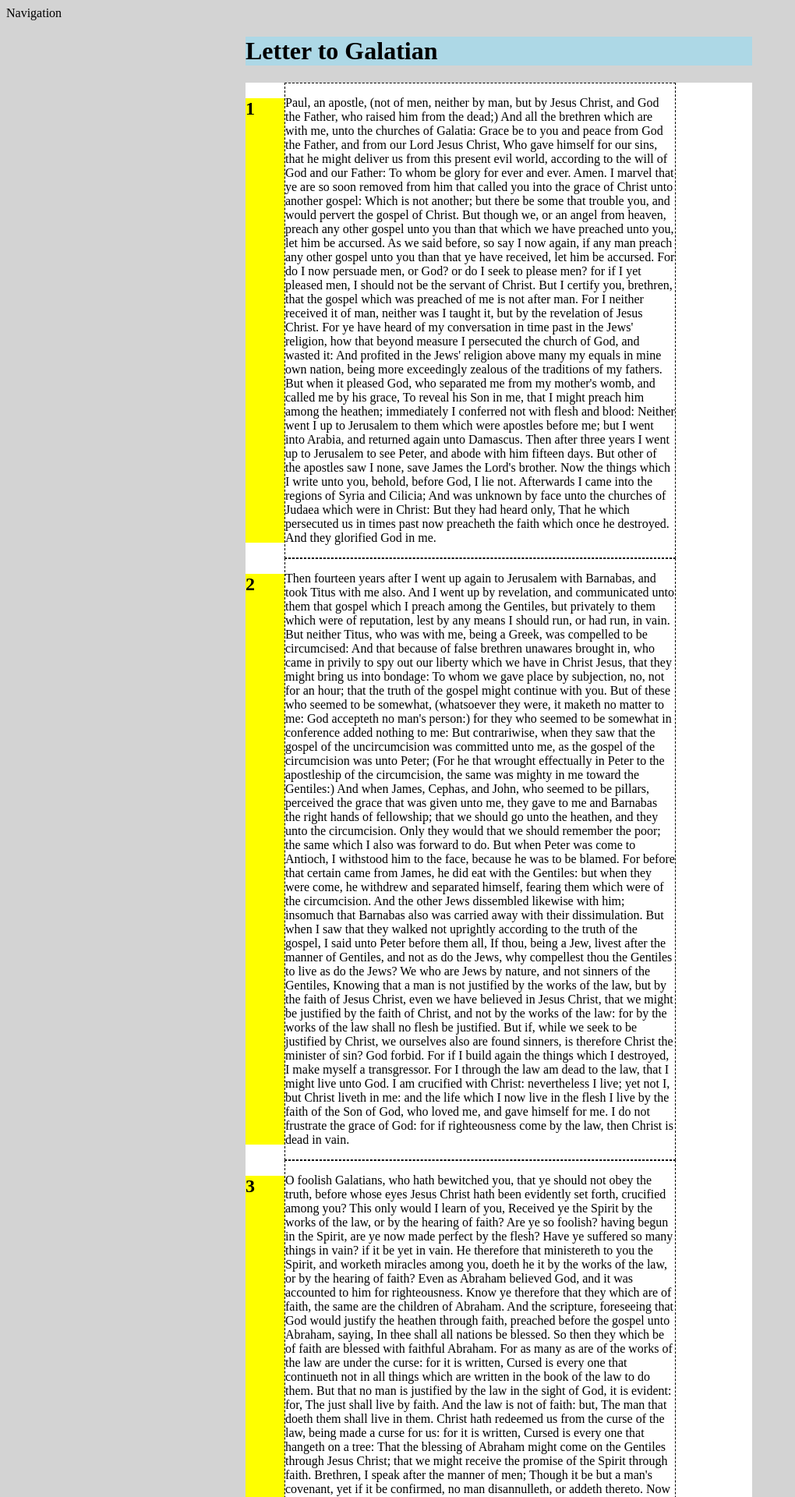
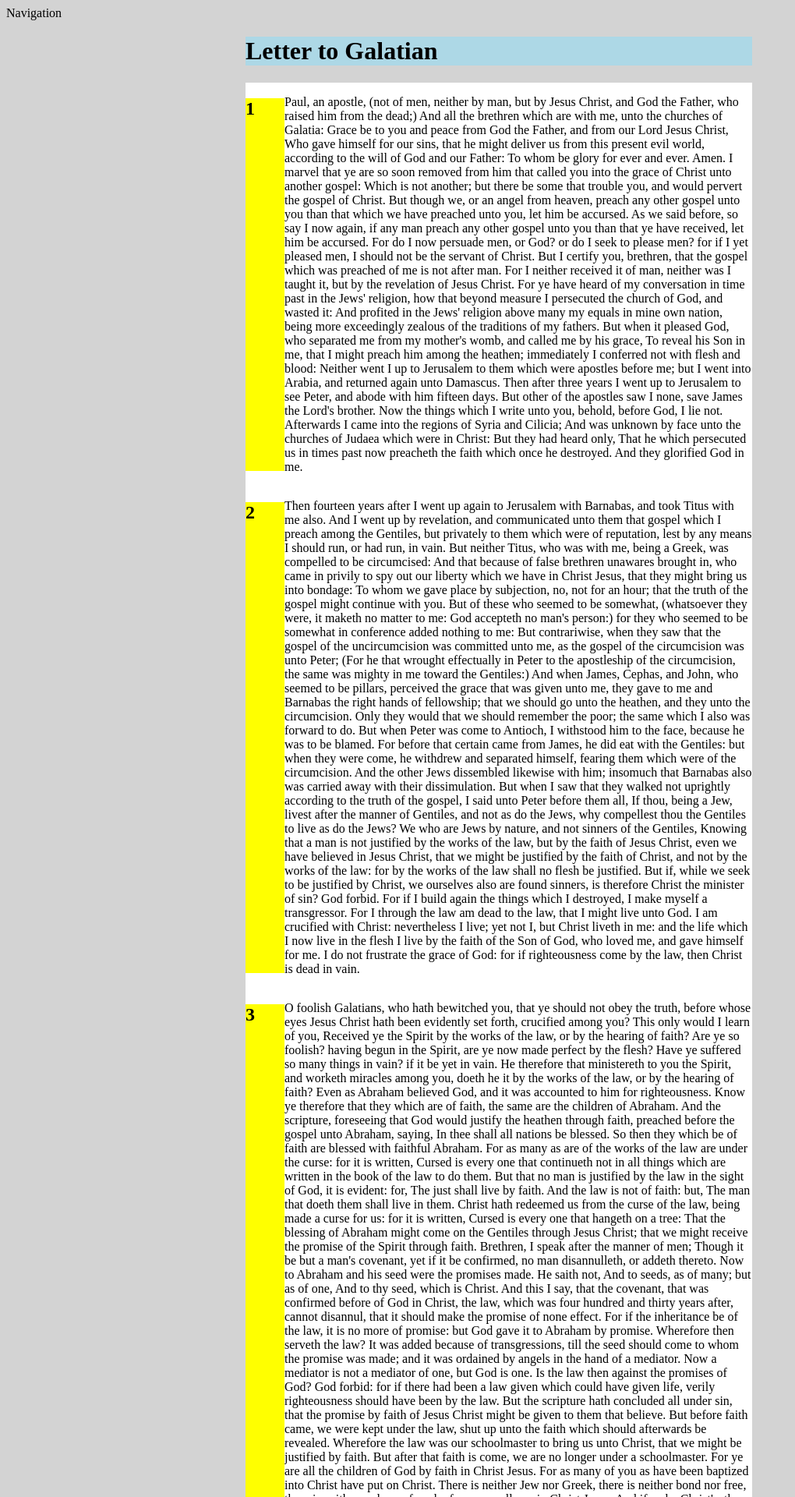
Before and after one commit to dreanod/dreanod.github.io, a Jekyll site: the page built from galatian2.html, in a window 1280 px wide. Shown: the top 1920 px of the page at 78% size, without its empty margins (0-1020 px from the left). Built offline with Jekyll 4.4.1, drawn with Linux system fonts in a browser that asks for light colours.

Commit message:
Update galatian2.html

```diff
--- a/galatian2.html
+++ b/galatian2.html
@@ -192,8 +192,8 @@
         background-color: yellow;
     }
 
-    .content {
-        width: 500px;
+    p {
+        width: 600px;
     }
 
     sup {
@@ -215,13 +215,11 @@
     {% for chapter in page.text %}
     <section>
       <h2>{{ chapter[0] }}</h2>
-      <div class='content'>
-        <p>
-          {% for verse in chapter[1] %}
-            <sup>{{ verse[0] }}</sup> {{ verse[1] }}
-          {% endfor %}
-        </p>
-      </div>
+      <p>
+        {% for verse in chapter[1] %}
+          <sup>{{ verse[0] }}</sup> {{ verse[1] }}
+        {% endfor %}
+      </p>
     </section>
     {% endfor %}
   </main>
```
